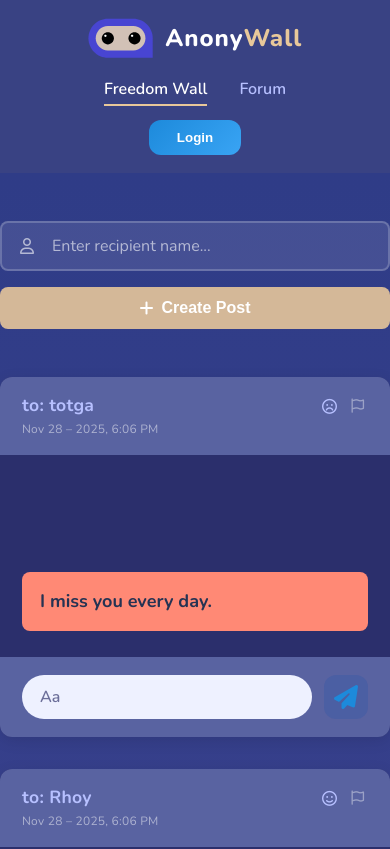
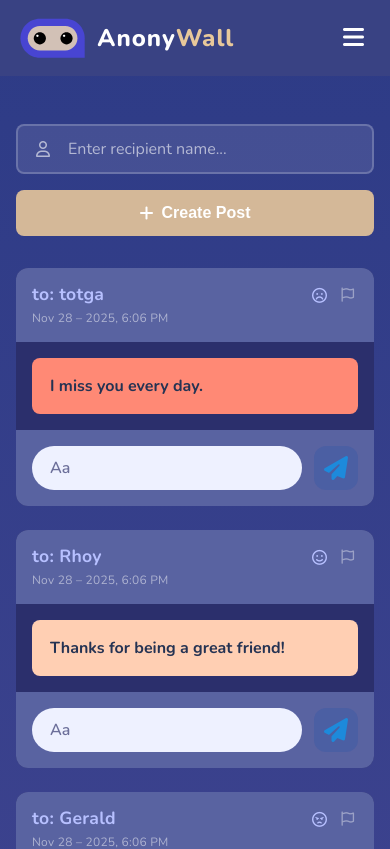
Before and after one commit to SoftEng2025/The-Anonymous-Wall, a React (Vite) app: page /browse in a window 390 px wide. Shown: the top 849 px of the page. Built offline with nearby package versions, Linux system fonts and the light colour scheme; no server answers; the database is empty.

Commit message:
Fix: Minor Adjustments on Mobile Responsiveness

```diff
--- a/src/App.jsx
+++ b/src/App.jsx
@@ -28,9 +28,12 @@ function AppContent() {
     const [isLoginModalOpen, setIsLoginModalOpen] = useState(false)
     const [isAdmin, setIsAdmin] = useState(false)
 
+    const [isMobileMenuOpen, setIsMobileMenuOpen] = useState(false);
+
     // Scroll to top on route change
     useEffect(() => {
         window.scrollTo(0, 0);
+        setIsMobileMenuOpen(false); // Close menu on route change
     }, [location.pathname]);
 
     useEffect(() => {
@@ -49,9 +52,14 @@ function AppContent() {
         setIsLoginModalOpen(false);
     };
 
+    const toggleMobileMenu = () => {
+        setIsMobileMenuOpen(!isMobileMenuOpen);
+    };
+
     return (
         <div className="page">
             <header className="site-header">
+                <div className="header-content-wrapper">
                     <div className="logo">
                         <Link to="/" className="logo-link">
                             <img src="/AnonyWallLogo.svg" alt="AnonyWall Logo" className="logo-image" />
@@ -61,6 +69,12 @@ function AppContent() {
                             </span>
                         </Link>
                     </div>
+
+                    <button className="mobile-menu-toggle" onClick={toggleMobileMenu} aria-label="Toggle menu">
+                        <i className={`fa-solid ${isMobileMenuOpen ? 'fa-xmark' : 'fa-bars'}`}></i>
+                    </button>
+
+                    <div className={`nav-container ${isMobileMenuOpen ? 'open' : ''}`}>
                         <nav className="nav-links" aria-label="Primary navigation">
                             <Link to="/freedom-wall" className={`nav-link ${location.pathname === '/freedom-wall' || location.pathname === '/browse' ? 'active' : ''}`}>
                                 Freedom Wall
@@ -96,6 +110,8 @@ function AppContent() {
                                     Login
                                 </button>
                             )}
+                        </div>
+                    </div>
                 </div>
             </header>
 
--- a/src/components/Header.css
+++ b/src/components/Header.css
@@ -2,11 +2,20 @@
 .site-header {
     background: var(--header-bg);
     border-radius: 0;
-    padding: 18px 32px;
+    padding: 0;
+    box-shadow: none;
+    width: 100%;
+    position: relative;
+    z-index: 1000;
+}
+
+.header-content-wrapper {
     display: flex;
     align-items: center;
     justify-content: space-between;
-    box-shadow: none;
+    padding: 18px 32px;
+    max-width: 1200px;
+    margin: 0 auto;
     width: 100%;
 }
 
@@ -14,7 +23,7 @@
     font-weight: 800;
     font-size: 24px;
     letter-spacing: 0.04em;
-    flex: 1;
+    z-index: 1001;
 }
 
 .logo-link {
@@ -38,10 +47,18 @@
     color: var(--accent-gold);
 }
 
+.nav-container {
+    display: flex;
+    align-items: center;
+    gap: 32px;
+    flex: 1;
+    justify-content: flex-end;
+}
+
 .nav-links {
     display: flex;
     gap: 32px;
-    justify-content: center;
+    align-items: center;
 }
 
 .nav-link {
@@ -97,8 +114,6 @@
 .auth-container {
     display: flex;
     align-items: center;
-    flex: 1;
-    justify-content: flex-end;
 }
 
 .user-menu {
@@ -115,14 +130,68 @@
     border: 2px solid var(--accent-gold);
 }
 
+.mobile-menu-toggle {
+    display: none;
+    background: none;
+    border: none;
+    color: var(--text-light);
+    font-size: 24px;
+    cursor: pointer;
+    z-index: 1001;
+}
+
 /* Responsive */
 @media (max-width: 960px) {
-    .site-header {
+    .header-content-wrapper {
+        padding: 18px 20px;
+    }
+
+    .mobile-menu-toggle {
+        display: block;
+    }
+
+    .nav-container {
+        position: absolute;
+        top: 100%;
+        left: 0;
+        width: 100%;
+        background: var(--header-bg);
         flex-direction: column;
+        padding: 20px;
+        gap: 20px;
+        border-top: 1px solid rgba(255, 255, 255, 0.1);
+        box-shadow: 0 10px 20px rgba(0, 0, 0, 0.2);
+
+        /* Animation setup */
+        opacity: 0;
+        visibility: hidden;
+        transform: translateY(-10px);
+        transition: all 0.3s ease;
+    }
+
+    .nav-container.open {
+        opacity: 1;
+        visibility: visible;
+        transform: translateY(0);
+    }
+
+    .nav-links {
+        flex-direction: column;
+        width: 100%;
         gap: 20px;
     }
 
-    .nav-links {
-        flex-wrap: wrap;
+    .nav-link {
+        width: 100%;
+        text-align: center;
+        padding: 10px 0;
+        font-size: 18px;
+    }
+
+    .auth-container {
+        width: 100%;
+        justify-content: center;
+        padding-top: 10px;
+        border-top: 1px solid rgba(255, 255, 255, 0.05);
     }
 }
--- a/src/pages/Browse/BrowseCard.css
+++ b/src/pages/Browse/BrowseCard.css
@@ -1,19 +1,3 @@
-/* Card Styles copied and adapted from MessageCard.css */
-.card {
-    background: var(--card-body);
-    border-radius: 12px;
-    display: flex;
-    flex-direction: column;
-    min-height: 360px;
-    overflow: hidden;
-    box-shadow: 0 4px 15px rgba(0, 0, 0, 0.1);
-    transition: transform 0.3s ease;
-}
-
-.card:hover {
-    transform: translateY(-5px);
-}
-
 .card-header {
     display: flex;
     align-items: flex-start;
@@ -147,3 +131,25 @@
 .send-button:hover {
     transform: translateY(-2px);
 }
+
+@media (max-width: 600px) {
+    .card {
+        min-height: auto;
+    }
+
+    .card-header {
+        padding: 16px;
+    }
+
+    .card-body {
+        padding: 16px;
+    }
+
+    .card-message {
+        font-size: 16px;
+    }
+
+    .card-footer {
+        padding: 16px;
+    }
+}
--- a/src/pages/Browse/BrowseLayout.css
+++ b/src/pages/Browse/BrowseLayout.css
@@ -28,7 +28,13 @@
 }
 
 @media (max-width: 600px) {
+    .browse-container {
+        gap: 2rem;
+        padding: 0 16px;
+    }
+
     .messages-grid {
         grid-template-columns: 1fr;
+        gap: 1.5rem;
     }
 }
--- a/src/pages/Browse/BrowseSearch.css
+++ b/src/pages/Browse/BrowseSearch.css
@@ -25,7 +25,6 @@
 .search-input {
     width: 100%;
     padding: 12px 20px 12px 50px;
-    /* Increased left padding for icon */
     border-radius: 8px;
     border: 2px solid rgba(255, 255, 255, 0.2);
     background: rgba(255, 255, 255, 0.1);
@@ -43,22 +42,6 @@
 .search-input:focus {
     background: rgba(255, 255, 255, 0.15);
     border-color: rgba(255, 255, 255, 0.4);
-}
-
-@media (max-width: 600px) {
-    .search-container {
-        flex-direction: column;
-    }
-
-    .search-button {
-        width: 100%;
-        justify-content: center;
-    }
-
-    .create-post-button {
-        width: 100%;
-        justify-content: center;
-    }
 }
 
 .create-post-button {
@@ -80,3 +63,25 @@
     transform: translateY(-2px);
     background: #e8c89a;
 }
+
+@media (max-width: 600px) {
+    .search-container {
+        flex-direction: column;
+        width: 100%;
+        gap: 16px;
+    }
+
+    .search-input-wrapper {
+        width: 100%;
+    }
+
+    .search-input {
+        width: 100%;
+    }
+
+    .create-post-button {
+        width: 100%;
+        justify-content: center;
+        padding: 14px;
+    }
+}
```
Also changed, not shown: src/pages/AdminDashboard/AdminLayout.css (+19 -0 lines), src/pages/AdminDashboard/AdminLogs.css (+83 -0 lines). Lines whose indentation alone changed are shown as unchanged.
